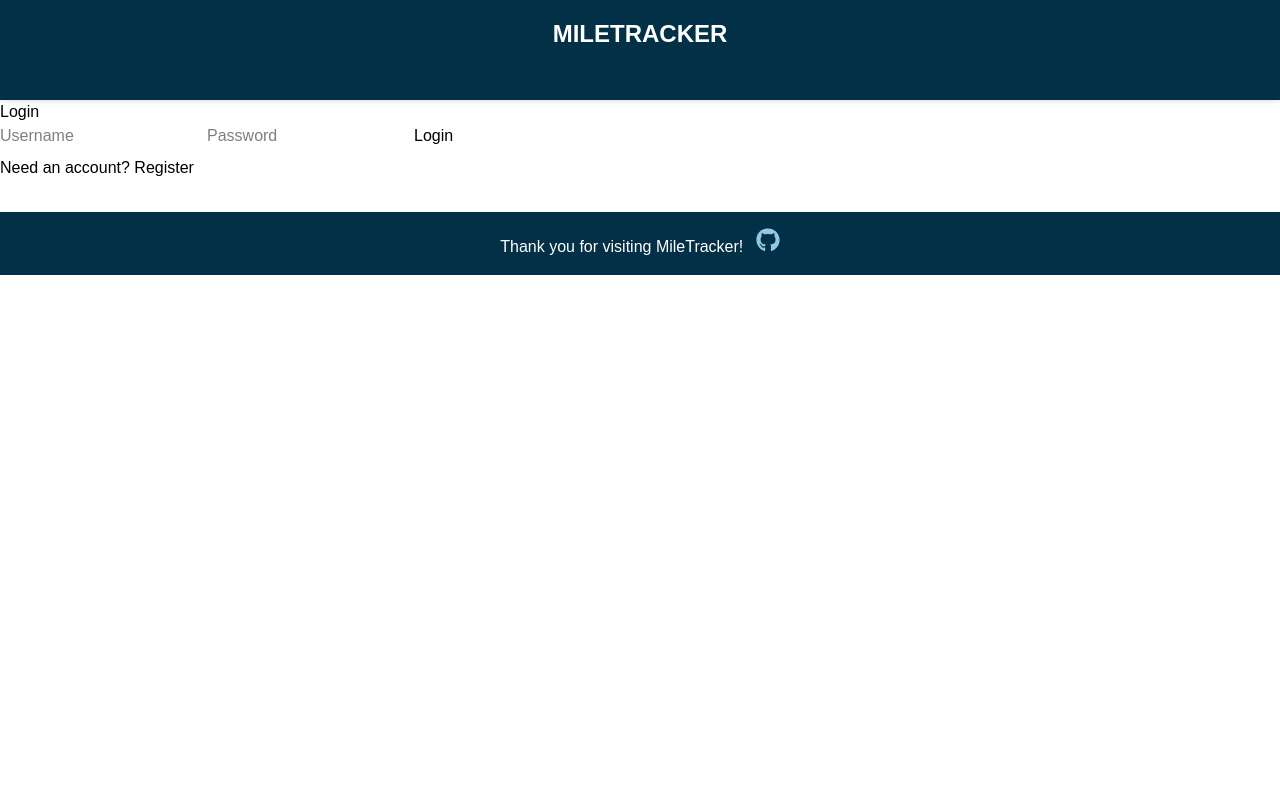
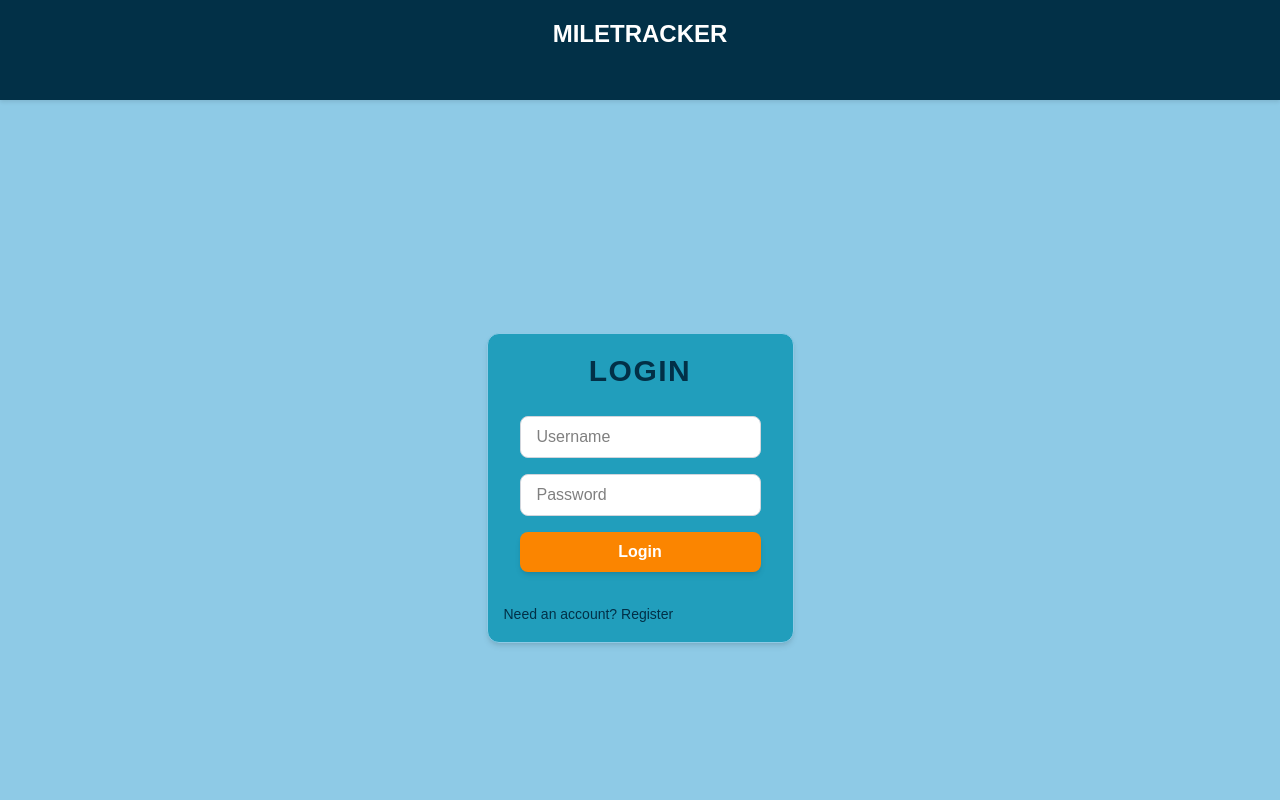
Before and after one commit to LiebeAnnette/MileTracker, a React (Vite) app in the folder client/: page / in a window 1280 px wide. Shown: the top 800 px of the page. Built offline with nearby package versions, Linux system fonts and the light colour scheme.

Commit message:
styled login page. ready for main deployment

```diff
--- a/client/src/components/AuthForm.tsx
+++ b/client/src/components/AuthForm.tsx
@@ -1,6 +1,8 @@
 import React, { useState } from "react";
 import { gql, useMutation } from "@apollo/client";
 import { useAuth } from "../context/AuthContext";
+import Card from "./Card";
+import Button from "./Button";
 
 const REGISTER = gql`
   mutation Register($username: String!, $password: String!) {
@@ -35,16 +37,13 @@ const AuthForm: React.FC = () => {
 
   const handleSubmit = async (e: React.FormEvent) => {
     e.preventDefault();
-
     try {
       const mutation = isLogin ? login : register;
-      const result = await mutation({
-        variables: { username, password },
-      });
+      const result = await mutation({ variables: { username, password } });
+      const data = isLogin ? result.data.login : result.data.register;
 
-      const data = isLogin ? result.data.login : result.data.register;
-      localStorage.setItem("username", data.user.username); // ✅ Save username!
-      localStorage.setItem("token", data.token); // (optional)
+      localStorage.setItem("username", data.user.username);
+      localStorage.setItem("token", data.token);
       setToken(data.token);
 
       setUsername("");
@@ -56,31 +55,46 @@ const AuthForm: React.FC = () => {
   };
 
   return (
-    <div className="auth-container">
-      <h2>{isLogin ? "Login" : "Register"}</h2>
-      <form onSubmit={handleSubmit}>
+    <div className="min-h-screen flex items-center justify-center bg-[color:var(--sky)] bg-opacity-10 p-4">
+      <Card
+        title={
+          <h2 className="heading-xl text-center text-[color:var(--prussian)]">
+            {isLogin ? "Login" : "Register"}
+          </h2>
+        }
+      >
+        <form
+          onSubmit={handleSubmit}
+          className="flex flex-col space-y-4 w-full max-w-md p-4"
+        >
           <input
+            className="rounded-lg border border-gray-300 px-4 py-2 focus:outline-none focus:ring-2 focus:ring-[color:var(--teal)] bg-white text-black"
+            type="text"
             value={username}
             placeholder="Username"
             onChange={(e) => setUsername(e.target.value)}
           />
           <input
+            className="rounded-lg border border-gray-300 px-4 py-2 focus:outline-none focus:ring-2 focus:ring-[color:var(--teal)] bg-white text-black"
             type="password"
             value={password}
             placeholder="Password"
             onChange={(e) => setPassword(e.target.value)}
           />
-        <button type="submit">{isLogin ? "Login" : "Register"}</button>
+          <Button type="submit" className="w-full">
+            {isLogin ? "Login" : "Register"}
+          </Button>
         </form>
+
         <button
           onClick={() => setIsLogin(!isLogin)}
-        className="auth-toggle"
-        style={{ marginTop: "0.5rem" }}
+          className="mt-4 text-sm text-center text-[color:var(--prussian)] hover:underline"
         >
           {isLogin
             ? "Need an account? Register"
             : "Already have an account? Login"}
         </button>
+      </Card>
     </div>
   );
 };
--- a/client/vite.config.ts
+++ b/client/vite.config.ts
@@ -3,10 +3,10 @@ import react from "@vitejs/plugin-react";
 import tailwindcss from "@tailwindcss/vite";
 
 // use this in main branch
-// const allowedHost = "miletracker-client.onrender.com";
+const allowedHost = "miletracker-client.onrender.com";
 
 // TODO: use this in dev
-const allowedHost = "miletracker-devclient.onrender.com";
+// const allowedHost = "miletracker-devclient.onrender.com";
 
 export default defineConfig({
   plugins: [react(), tailwindcss()],
```
Lines whose indentation alone changed are shown as unchanged.
